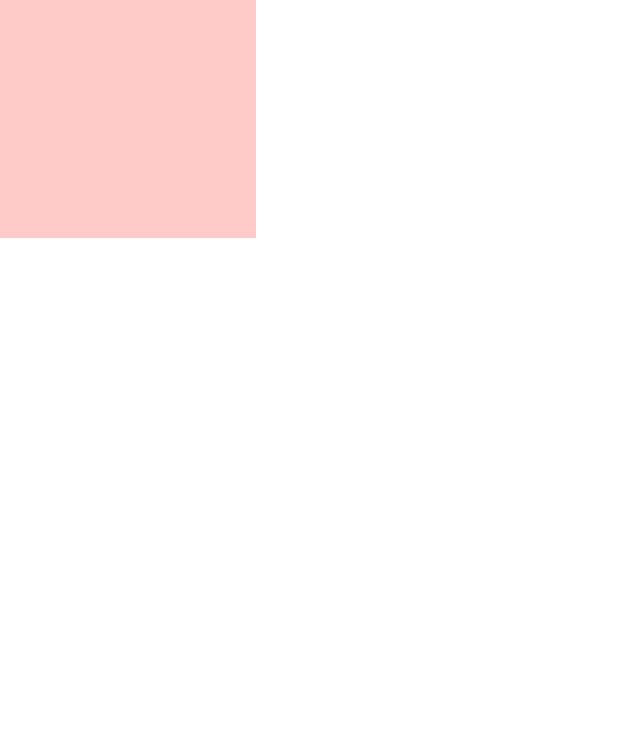
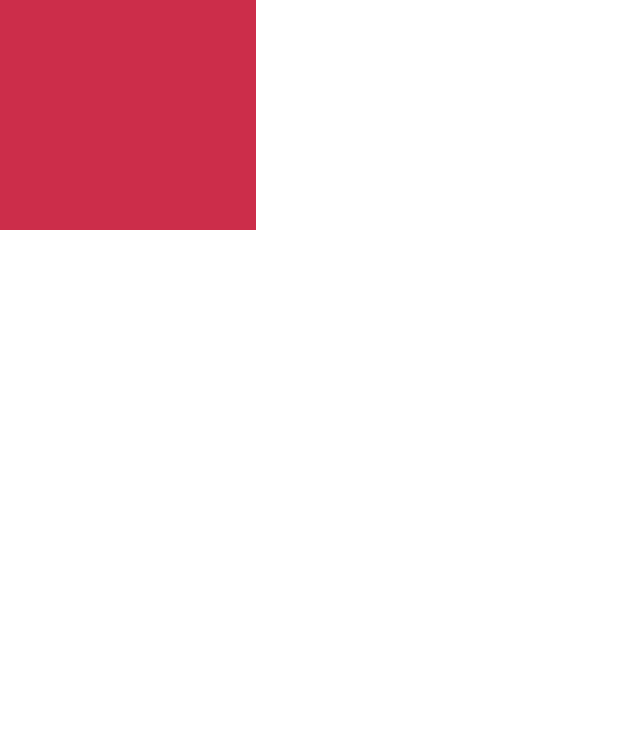
Before and after one commit to MichelleDuque/platzitravel, a website: page public/index.html in a window 1280 px wide. Shown: the part 54-800 px from the top of the page, without its empty margins (0-640 px from the left). Drawn offline with Linux system fonts and the light colour scheme.

Commit message:
added images, font family and colors of project

```diff
--- a/package.json
+++ b/package.json
@@ -4,7 +4,8 @@
   "description": "",
   "main": "index.js",
   "scripts": {
-    "test": "echo \"Error: no test specified\" && exit 1"
+    "test": "echo \"Error: no test specified\" && exit 1",
+    "tw:build": "tailwind -i ./src/css/index.css -o ./public/css/index.css --watch"
   },
   "author": "Michelle Duque <michelled_1994@hotmail.com>",
   "license": "MIT",
--- a/public/index.html
+++ b/public/index.html
@@ -6,10 +6,10 @@
       <link href="./css/index.css" rel="stylesheet">
     </head>
     <body>
-      <h1 class="text-3xl font-bold underline">
+      <h1 class="font-Montserrat text-xl">
         Hello world!
       </h2>
-      <div class="w-64 h-64 bg-red-200">
+      <div class="w-64 h-64 bg-primary">
       </div>
     </body>
     </html>
--- a/tailwind.config.js
+++ b/tailwind.config.js
@@ -1,7 +1,31 @@
 module.exports = {
       content: ['./public/index.html', './src/**/*.{html,js}'],
-      theme: {
-          extend: {},
-      },
+        theme: {
+                fontFamily: {
+                    Montserrat: ['"Montserrat"', "sans-serif"],
+                },
+                colors: {
+                    primary: "#CC2D4A",
+                    secondary: "#8FA206",
+                    tertiary: "#61AEC9",
+                },
+                extend: {
+                    sanFrancisco: "url('../img/sanFrancisco.jpg')",
+                    sanFranciscoDesktop: "url('../img/sanFranciscoDesktop.jpg')",
+                    yosemite: "url('../img/yosemite.jpg')",
+                    LA: "url('../img/LA.jpg')",
+                    seattle: "url('../img/seattle.jpg')",
+                    new_york: "url('../img/new_york.jpg')",
+                    norway: "url('../img/norway.jpg')",
+                    sydney: "url('../img/sydney.jpg')",
+                    miami: "url('../img/miami.jpg')",
+                    switzerland: "url('../img/switzerland.jpg')",
+                    bali: "url('../img/bali.jpg')",
+                    norway: "url('../img/norway.jpg')",
+                    chicago: "url('../img/chicago.jpg')",
+                    europe: "url('../img/europe.jpg')",
+                    iceland: "url('../img/iceland.jpg')",
+                },
+            },
       plugins: [],
   };
```
Also changed, not shown: public/css/index.css, public/img/LA.jpg (added), public/img/bali.jpg (added), public/img/chicago.jpg (added), public/img/europe.jpg (added), public/img/iceland.jpg (added), public/img/miami.jpg (added), public/img/new_york.jpg (added), public/img/norway.jpg (added), public/img/seattle.jpg (added), public/img/switzerland.jpg (added), public/img/sydney.jpg (added), public/img/yosemite.jpg (added), 2 other files.
